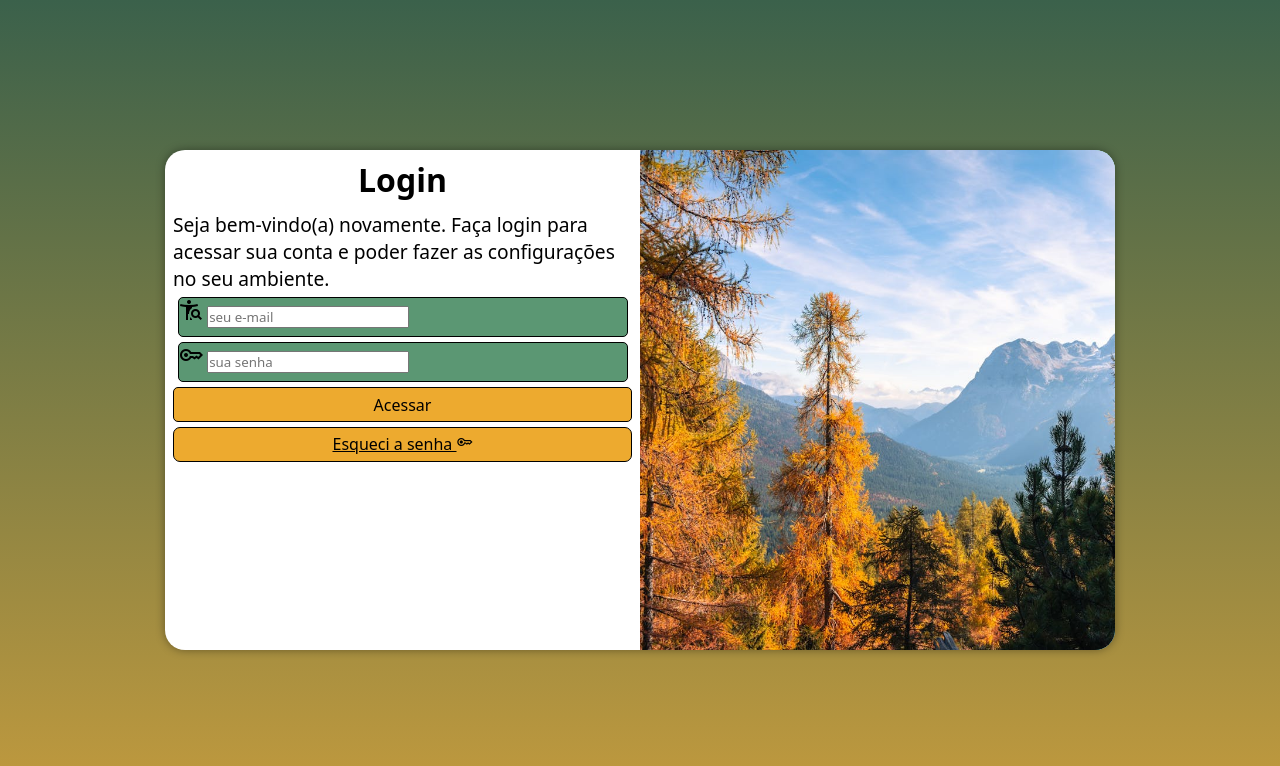
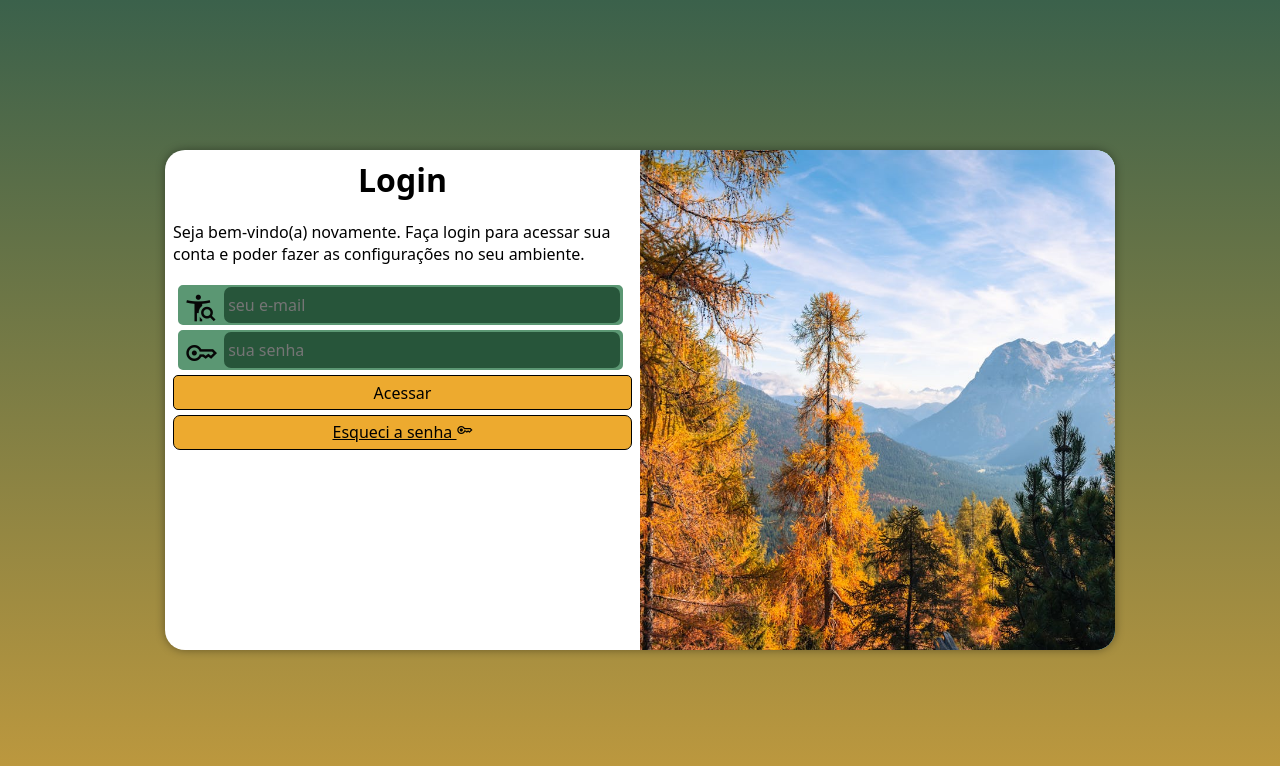
Before and after one commit to fabians84f/projeto-login, a plain HTML site: page index.html in a window 1280 px wide. Drawn offline with nearby package versions, Linux system fonts and the light colour scheme.

Commit message:
projeto login

```diff
--- a/estilos/media-query.css
+++ b/estilos/media-query.css
@@ -1,6 +1,6 @@
 @charset "UTF-8";
 
-@media screen and (min-width: 768px) and (max-width: 992px) {
+@media screen and (min-width: 768px) and (max-width: 992px) {  /*tablet*/
 
     body {
     background-image: linear-gradient(to top, #3b614b, #cc9837ec);
@@ -8,6 +8,7 @@
 
 section#login {
         width: 90vw;
+        height: 300px;
 }
 
 section#login > div#imagem {
@@ -22,7 +23,7 @@ section#login > div#formulario {
  }
 }
 
-@media screen and (min-width: 992px) {
+@media screen and (min-width: 992px) {  /* Desktop */
 
     body {
         background-image: linear-gradient(to top, #cc9837ec, #3b614b);
@@ -48,6 +49,7 @@ section#login > div#formulario {
     }
 
     div#formulario > p {
-        font-size: 1.2em;
+        font-size: 1em;
+        margin: 20px 0px;
     }
 }
--- a/estilos/style.css
+++ b/estilos/style.css
@@ -24,7 +24,6 @@ section#login {
    position: absolute;
    top: 50%;
    left: 50%;
-   transform: translate(-50%, -50%);
    overflow: hidden;
 
    background-color: white;
@@ -35,6 +34,7 @@ section#login {
 
    transition: width .3s, height 0.3s;
    transition-timing-function: ease;
+   transform: translate(-50%, -50%);
 }
 
 section#login > div#imagem {
@@ -60,15 +60,39 @@ div#formulario > p {
 form > div.campo {
    background-color:#5b9773;
    display: block;
-   width: 98%;
+   width: 97%;
    height: 40px;
    border-radius: 5px;
    margin: 5px;
-   border: 1px solid black;
+   border: 2px solid #5b9773;
 }
 
 div.campo > label {
    display: none;
+}
+
+div.campo span {
+   color: rgb(7, 7, 7);
+
+   font-size: 2em;
+   width: 40px;
+   padding: 5px;
+}
+
+div.campo > input {
+   background-color: #27553a;
+   font-size: 1em;
+   width:calc(100% - 45px); ;
+   height: 100%;
+   border: 0px;
+   border-radius: 7px;
+   padding: 4px;
+   transform: translateY(-13px);
+}
+
+div.campo > input:focus-within {
+   background-color: white;
+   border: none;
 }
 
 form > input[type=submit] {
```
Also changed, not shown: index.html (+1 -0 lines).
